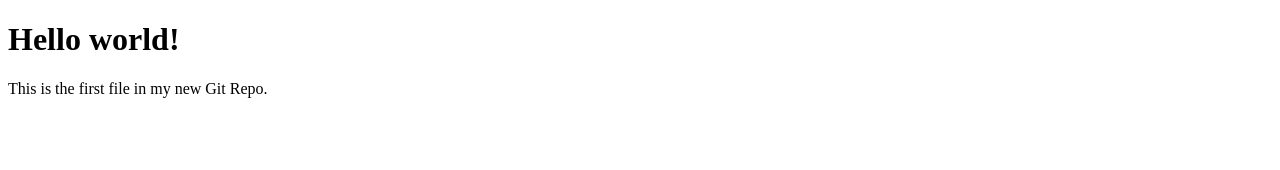
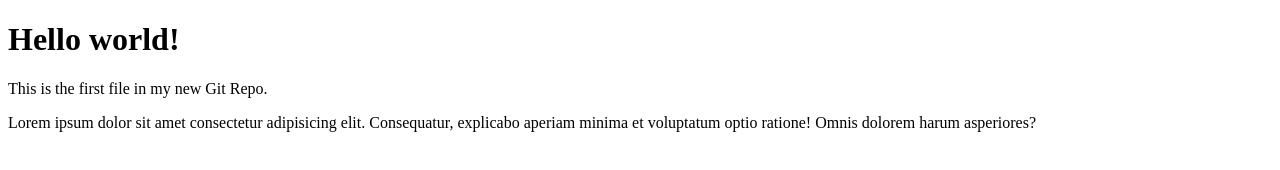
Before and after one commit to KyawMinTun-96/git-lab, a plain HTML site: page index.html in a window 1280 px wide. Drawn offline with Linux system fonts and the light colour scheme.

Commit message:
second commit

```diff
--- a/index.html
+++ b/index.html
@@ -10,6 +10,6 @@
 
     <h1>Hello world!</h1>
     <p>This is the first file in my new Git Repo.</p>
-
+    <p>Lorem ipsum dolor sit amet consectetur adipisicing elit. Consequatur, explicabo aperiam minima et voluptatum optio ratione! Omnis dolorem harum asperiores?</p>
 </body>
 </html>
```
